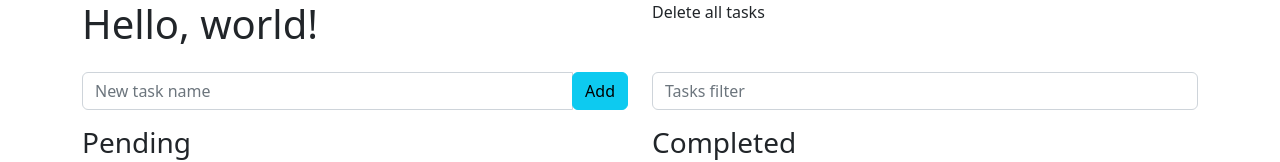
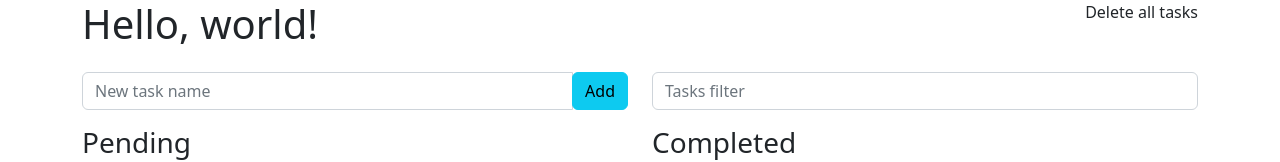
Before and after one commit to cepc90/take-home-sr-fs-carlos-parraga-frontend, a React (Create React App) app: page / in a window 1280 px wide. Shown: the top 162 px of the page. Built offline with nearby package versions, Linux system fonts and the light colour scheme; no server answers.

Commit message:
Add modal that on confirmation deletes all tasks

```diff
--- a/src/App.js
+++ b/src/App.js
@@ -100,6 +100,20 @@ function App() {
         .catch(error => console.error(error));
   }
 
+  function confirmDeleteAllTasks() {
+    const result = window.confirm('Are you sure you want to delete all tasks?');
+    if (result) {
+      deleteAllTasks();
+    }
+  }
+
+  function deleteAllTasks() {
+    fetch('http://localhost:8080/api/deleteAllTasks')
+        .then(response => response.json())
+        .then(data => setCompletedTasks(data))
+        .catch(error => console.error(error));
+  }
+
   useEffect(() => {
     getAllTasksFromServer();
   }, []);
@@ -110,8 +124,12 @@ function App() {
       <div className="col">
         <h1>Hello, world!</h1>
       </div>
-      <div className="col text-right">
-        Delete all tasks
+      <div className="col">
+        <div style={{width: '100%', textAlign: "right", cursor: "pointer"}}>
+          <span className="blue-hover" onClick={confirmDeleteAllTasks}>
+            Delete all tasks
+          </span>
+        </div>
       </div>
     </div>
 
--- a/src/index.css
+++ b/src/index.css
@@ -11,3 +11,7 @@ code {
   font-family: source-code-pro, Menlo, Monaco, Consolas, 'Courier New',
     monospace;
 }
+
+.blue-hover:hover {
+  color: blue;
+}
```
